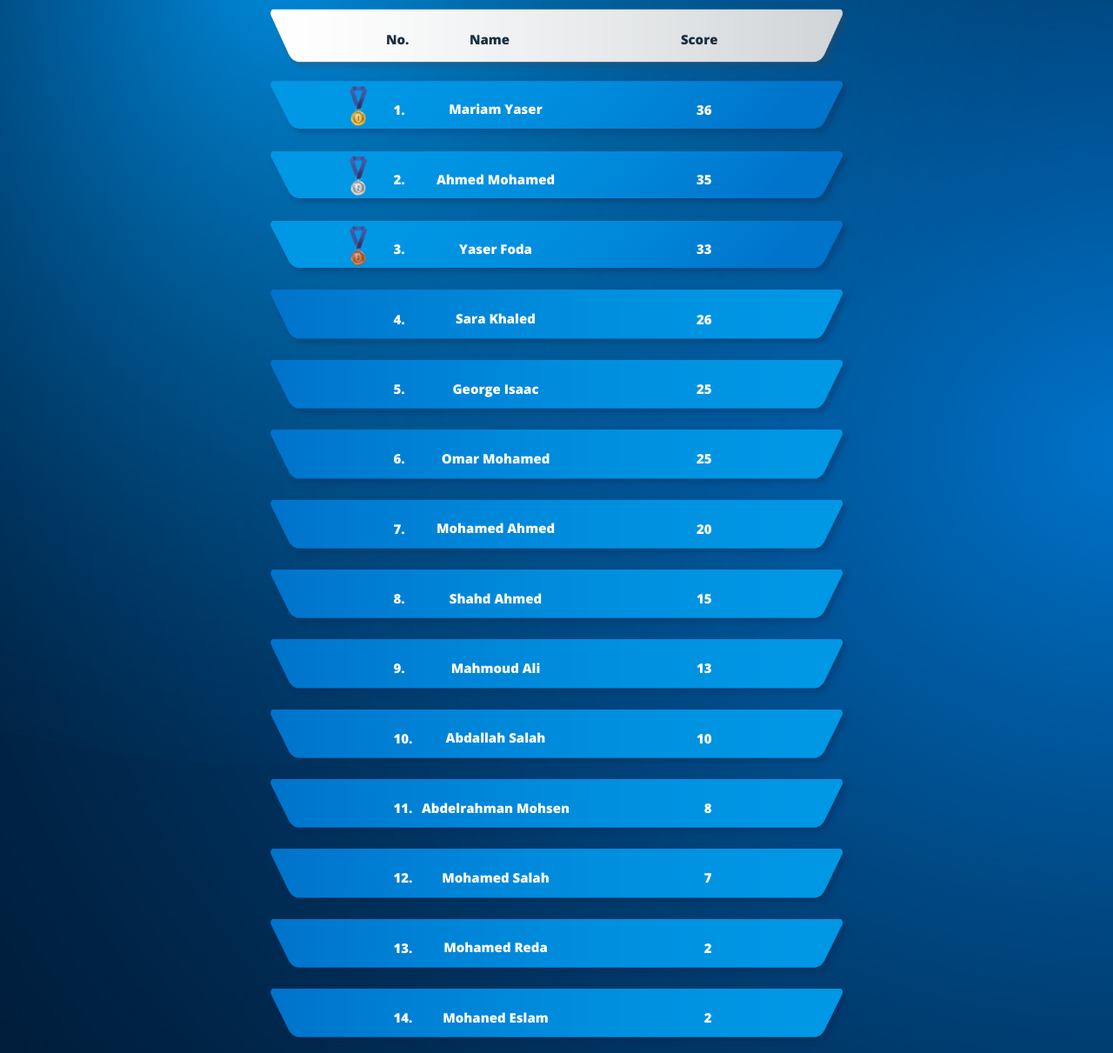
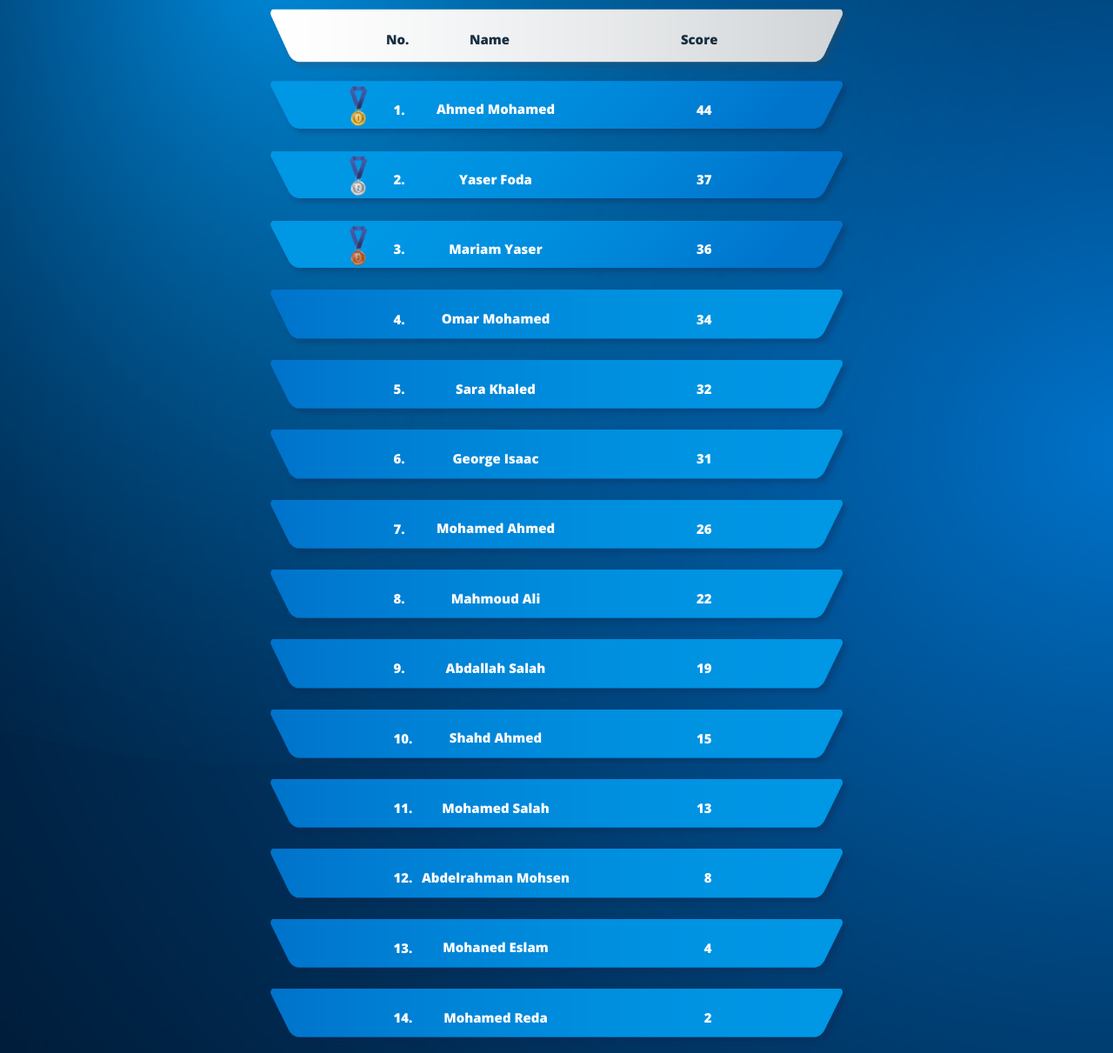
Before and after one commit to Alaa-Khabeer/scoreboard-demo, a plain HTML site: page index.html in a window 1280 px wide. Shown: the part 215-1426 px from the top of the page at 87% size. Drawn offline with nearby package versions, Linux system fonts and the light colour scheme; a web font is replaced by a local one.

Commit message:
New Scores '3'

```diff
--- a/index.html
+++ b/index.html
@@ -30,99 +30,96 @@
         <span class="tcentered"> Name</span>
         <span class="tright"> Score</span>
     </div>
-
     <div class="order">
         <img src="images/first3.png" style="width:100%;" />
         <img src="images/1st.png" alt="1st" width="34" class="medal" />
         <span class="Oleft">1.</span>
-        <span class="Ocentered">Mariam Yaser</span>
-        <span class="Oright">36</span>
+        <span class="Ocentered">Ahmed Mohamed</span>
+        <span class="Oright">44</span>
     </div>
 
     <div class="order">
         <img src="images/first3.png" style="width:100%;" />
         <img src="images/2ed.png" alt="2ed" width="34" class="medal" />
         <span class="Oleft">2.</span>
-        <span class="Ocentered">Ahmed Mohamed</span>
-        <span class="Oright">35</span>
+        <span class="Ocentered">Yaser Foda</span>
+        <span class="Oright">37</span>
+
     </div>
-
     <div class="order">
         <img src="images/first3.png" style="width:100%;" />
         <img src="images/3rd.png" alt="3rd" width="34" class="medal" />
         <span class="Oleft">3.</span>
-        <span class="Ocentered">Yaser Foda</span>
-        <span class="Oright">33</span>
-
+        <span class="Ocentered">Mariam Yaser</span>
+        <span class="Oright">36</span>
     </div>
-
     <div class="order">
         <img src="images/remain.png" style="width:100%;" />
         <span class="Oleft">4.</span>
-        <span class="Ocentered">Sara Khaled</span>
-        <span class="Oright">26</span>
+        <span class="Ocentered">Omar Mohamed</span>
+        <span class="Oright">34</span>
     </div>
 
     <!--باقي الاسماء-->
     <div class="order">
         <img src="images/remain.png" style="width:100%;" />
         <span class="Oleft">5.</span>
-        <span class="Ocentered">George Isaac</span>
-        <span class="Oright">25</span>
+        <span class="Ocentered">Sara Khaled</span>
+        <span class="Oright">32</span>
     </div>
 
     <div class="order">
         <img src="images/remain.png" style="width:100%;" />
         <span class="Oleft">6.</span>
-        <span class="Ocentered">Omar Mohamed</span>
-        <span class="Oright">25</span>
+        <span class="Ocentered">George Isaac</span>
+        <span class="Oright">31</span>
     </div>
     <div class="order">
         <img src="images/remain.png" style="width:100%;" />
         <span class="Oleft">7.</span>
         <span class="Ocentered">Mohamed Ahmed</span>
-        <span class="Oright">20</span>
+        <span class="Oright">26</span>
     </div>
     <div class="order">
         <img src="images/remain.png" style="width:100%;" />
         <span class="Oleft">8.</span>
+        <span class="Ocentered">Mahmoud Ali</span>
+        <span class="Oright">22</span>
+    </div>
+    <div class="order">
+        <img src="images/remain.png" style="width:100%;" />
+        <span class="Oleft">9.</span>
+        <span class="Ocentered">Abdallah Salah</span>
+        <span class="Oright">19</span>
+    </div>
+    <div class="order">
+        <img src="images/remain.png" style="width:100%;" />
+        <span class="Oleft">10.</span>
         <span class="Ocentered">Shahd Ahmed</span>
         <span class="Oright">15</span>
     </div>
     <div class="order">
         <img src="images/remain.png" style="width:100%;" />
-        <span class="Oleft">9.</span>
-        <span class="Ocentered">Mahmoud Ali</span>
+        <span class="Oleft">11.</span>
+        <span class="Ocentered">Mohamed Salah</span>
         <span class="Oright">13</span>
     </div>
     <div class="order">
         <img src="images/remain.png" style="width:100%;" />
-        <span class="Oleft">10.</span>
-        <span class="Ocentered">Abdallah Salah</span>
-        <span class="Oright">10</span>
-    </div>
-    <div class="order">
-        <img src="images/remain.png" style="width:100%;" />
-        <span class="Oleft">11.</span>
+        <span class="Oleft">12.</span>
         <span class="Ocentered">Abdelrahman Mohsen</span>
         <span class="Oright">8</span>
     </div>
     <div class="order">
         <img src="images/remain.png" style="width:100%;" />
-        <span class="Oleft">12.</span>
-        <span class="Ocentered">Mohamed Salah</span>
-        <span class="Oright">7</span>
-    </div>
-    <div class="order">
-        <img src="images/remain.png" style="width:100%;" />
         <span class="Oleft">13.</span>
-        <span class="Ocentered">Mohamed Reda</span>
-        <span class="Oright">2</span>
+        <span class="Ocentered">Mohaned Eslam</span>
+        <span class="Oright">4</span>
     </div>
     <div class="order" style=" margin-bottom: 40px;">
         <img src="images/remain.png" style="width:100%;" />
         <span class="Oleft">14.</span>
-        <span class="Ocentered">Mohaned Eslam</span>
+        <span class="Ocentered">Mohamed Reda</span>
         <span class="Oright">2</span>
     </div>
 </body>
```
